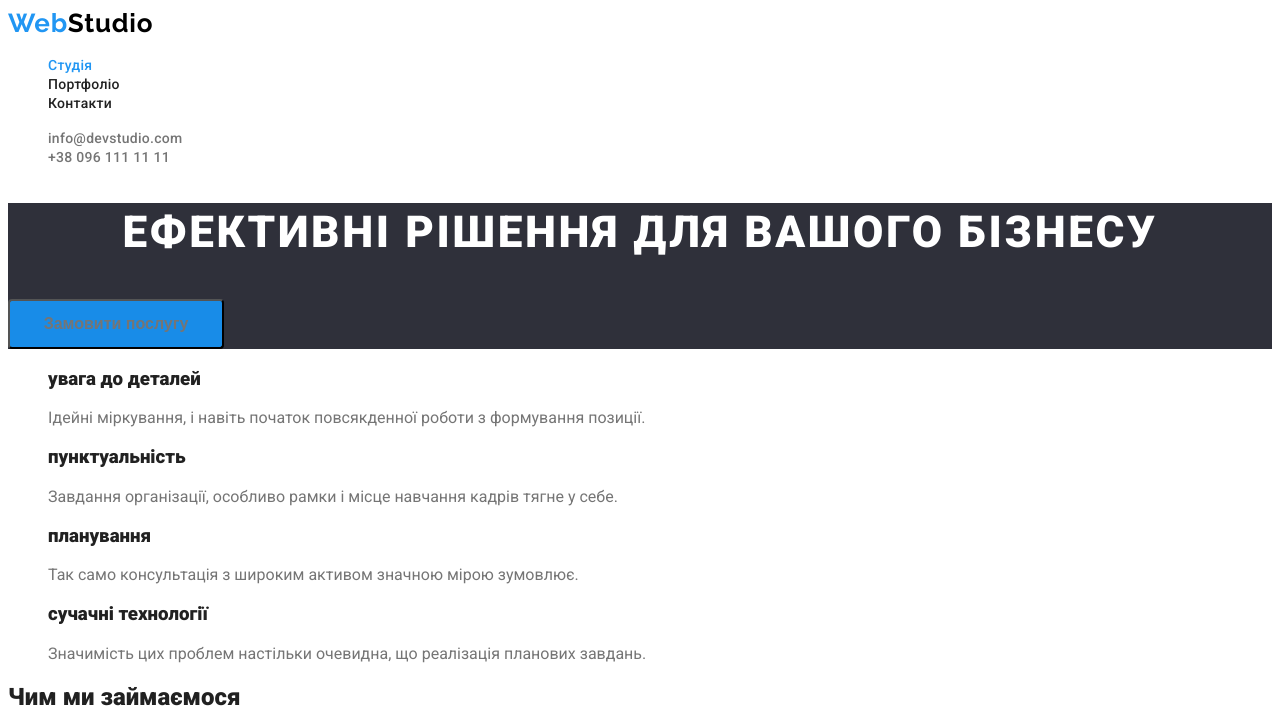
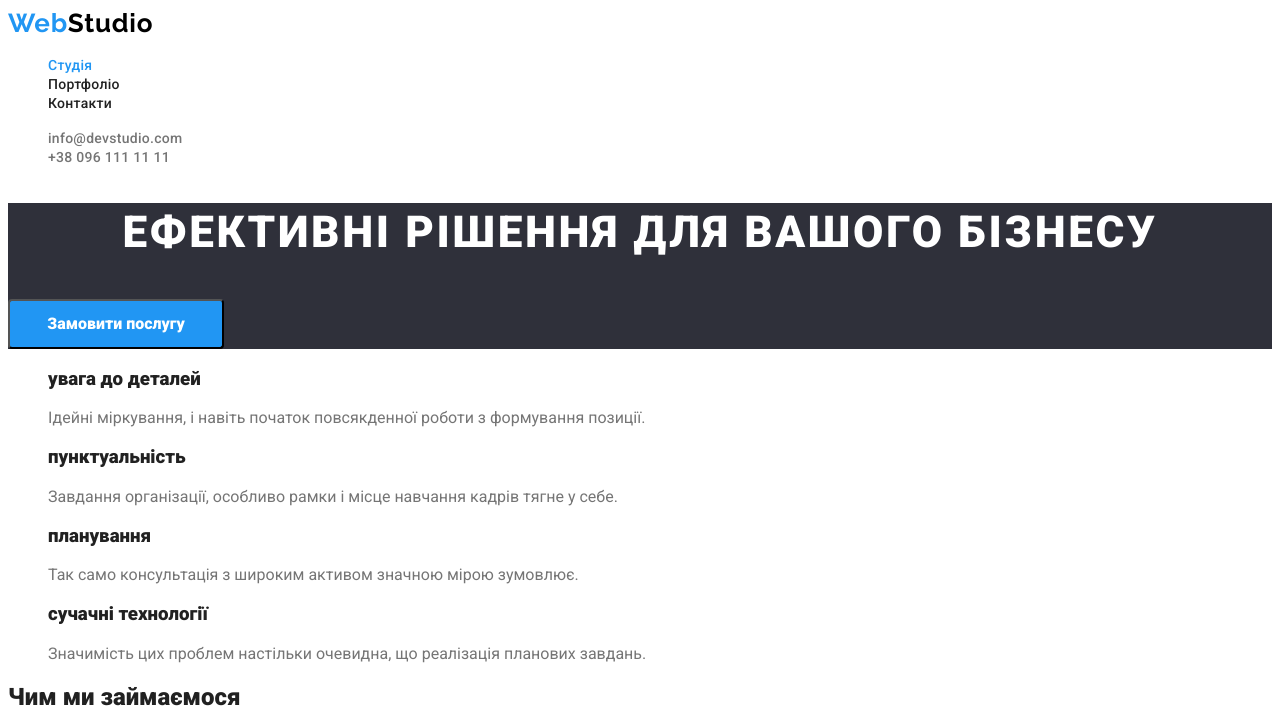
Before and after one commit to 1979iva/goit-markup-hw-02, a plain HTML site: page index.html in a window 1280 px wide. Both pictures are taken after a click on the button "Замовити послугу". Shown: the top 728 px of the page. Drawn offline with Linux system fonts and the light colour scheme.

Commit message:
corrected button

```diff
--- a/css/styles.css
+++ b/css/styles.css
@@ -104,8 +104,9 @@ letter-spacing: 0.06em;
 text-transform: uppercase;
 }
 .button-hat{
-background-color: #2196F3;
+background-color: #188CE8;
 color: #FFFFFF;
+font-family: Roboto;
 font-weight: 700;
 font-size: 16px;
 line-height: 1.88;
@@ -116,7 +117,7 @@ top: 430px;
 }
 .button-hat:hover,
 .button-hat:focus{
-    color: #757575;
+    background-color: #2196F3;
 }
 .cursor{
     cursor: pointer;
```
